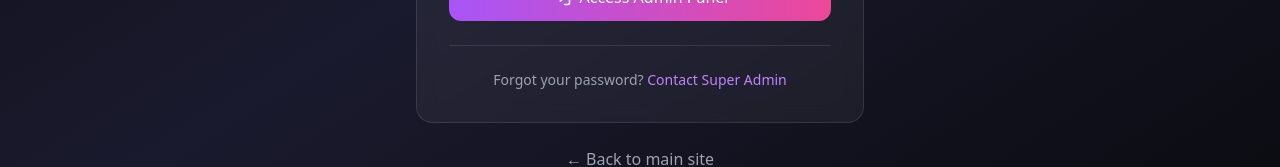
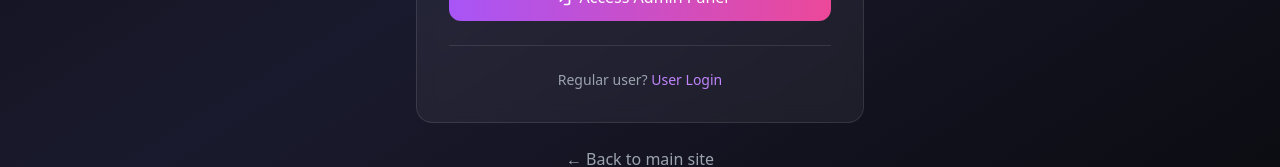
Before and after one commit to stichandlilo03-design/-crypto-investment-platform2, a Next.js app: page /admin/login in a window 1280 px wide. Shown: the part 545-712 px from the top of the page. Built offline with nearby package versions, Linux system fonts and the light colour scheme.

Commit message:
Update page.tsx

```diff
--- a/app/admin/login/page.tsx
+++ b/app/admin/login/page.tsx
@@ -5,6 +5,7 @@ import { useState } from 'react'
 import { useRouter } from 'next/navigation'
 import { Shield, LogIn, Lock, Mail } from 'lucide-react'
 import Link from 'next/link'
+import { useAuth } from '@/lib/hooks/useAuth'
 
 export default function AdminLoginPage() {
   const [email, setEmail] = useState('')
@@ -12,6 +13,7 @@ export default function AdminLoginPage() {
   const [loading, setLoading] = useState(false)
   const [error, setError] = useState('')
   const router = useRouter()
+  const { signIn } = useAuth()
 
   const handleLogin = async (e: React.FormEvent) => {
     e.preventDefault()
@@ -19,22 +21,13 @@ export default function AdminLoginPage() {
     setError('')
 
     try {
-      const response = await fetch('/api/admin/auth', {
-        method: 'POST',
-        headers: {
-          'Content-Type': 'application/json',
-        },
-        body: JSON.stringify({ email, password }),
-      })
+      const { error: signInError } = await signIn(email, password)
 
-      const data = await response.json()
-
-      if (response.ok) {
-        // Success - redirect to admin panel
-        router.push('/admin')
+      if (signInError) {
+        setError(signInError.message || 'Invalid credentials')
+      } else {
+        // The middleware will handle the redirect based on user role
         router.refresh()
-      } else {
-        setError(data.error || 'Login failed')
       }
     } catch (err) {
       setError('Network error. Please try again.')
@@ -121,10 +114,10 @@ export default function AdminLoginPage() {
 
           <div className="mt-6 pt-6 border-t border-white/10">
             <p className="text-center text-gray-400 text-sm">
-              Forgot your password?{' '}
-              <button className="text-purple-400 hover:text-purple-300">
-                Contact Super Admin
-              </button>
+              Regular user?{' '}
+              <Link href="/login" className="text-purple-400 hover:text-purple-300">
+                User Login
+              </Link>
             </p>
           </div>
         </div>
```
